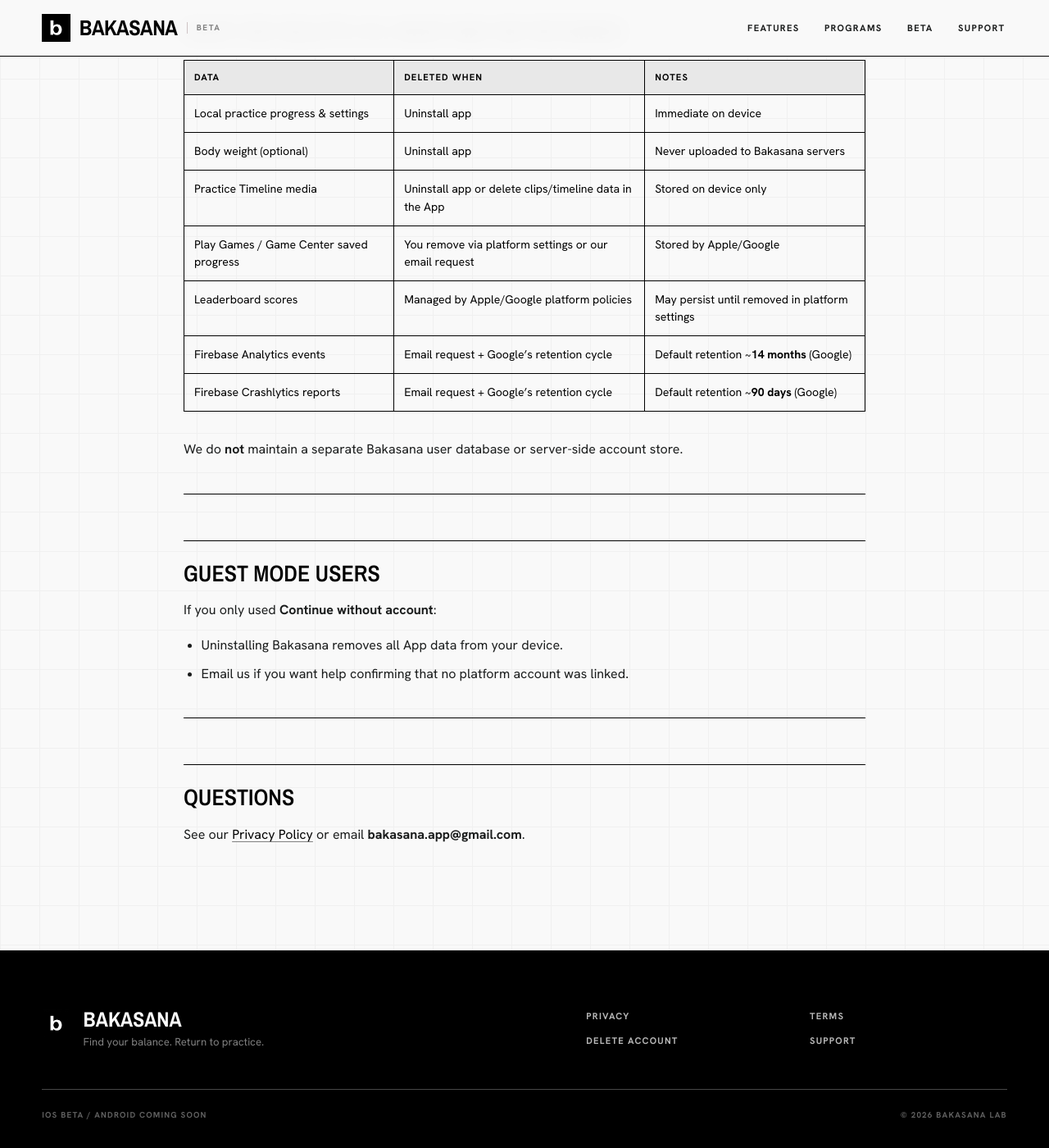
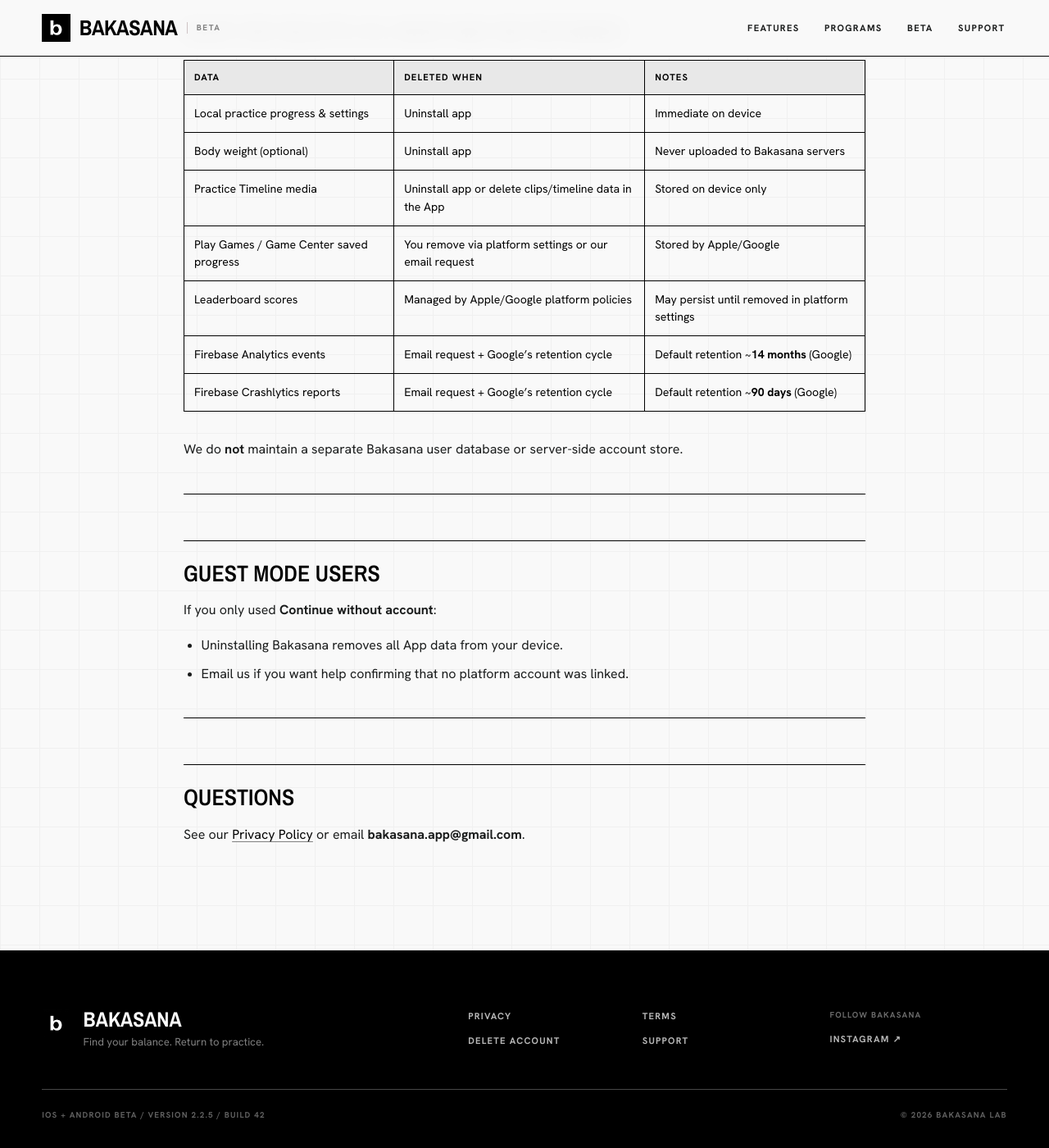
Before and after one commit to abelmosch/BKSN, a Jekyll site: the page built from delete-account/index.md, in a window 1280 px wide and 1400 px high, scrolled down 2503 px. Shown: the whole window at 82% size. Built offline with Jekyll 4.4.1, drawn with Linux system fonts in a browser that asks for light colours.

Commit message:
Update app version to 2.2.5 and build to 42; enhance beta access information for iOS and Android; add social media links to the site configuration and layout.

```diff
--- a/_config.yml
+++ b/_config.yml
@@ -3,6 +3,31 @@
 url: https://bakasana.app
 baseurl: ""
 production_url: https://bakasana.app
+
+app:
+  version: 2.2.5
+  build: 42
+  beta:
+    ios:
+      join_url: https://testflight.apple.com/join/r7A2STTS
+    android:
+      join_url: https://play.google.com/store/apps/details?id=com.bakasana.bakasana_app
+      web_join_url: https://play.google.com/apps/testing/com.bakasana.bakasana_app
+
+social_links:
+  - id: instagram
+    name: Instagram
+    link_text: "@bakasana.app"
+    url: https://www.instagram.com/bakasana.app/
+    enabled: true
+  - id: youtube
+    name: YouTube
+    url:
+    enabled: false
+  - id: threads
+    name: Threads
+    url:
+    enabled: false
 
 markdown: kramdown
 kramdown:
--- a/_layouts/default.html
+++ b/_layouts/default.html
@@ -6,6 +6,7 @@
   {% assign social_description = page.social_description | default: meta_description %}
   {% assign canonical_url = site.production_url | append: page.url %}
   {% assign social_image_url = site.production_url | append: '/assets/og/bakasana-preview.jpg' %}
+  {% assign enabled_social_links = site.social_links | where_exp: 'social', 'social.enabled and social.url' %}
   <meta charset="utf-8">
   <meta name="viewport" content="width=device-width, initial-scale=1">
   <title>{% if page.seo_title %}{{ page.seo_title }}{% elsif page.title %}{{ page.title }} — {{ site.title }}{% else %}{{ site.title }}{% endif %}</title>
@@ -103,8 +110,16 @@
         <a href="{{ '/delete-account/' | relative_url }}">Delete account</a>
         <a href="{{ '/support/' | relative_url }}">Support</a>
       </nav>
+      {% if enabled_social_links.size > 0 %}
+      <nav class="footer-social" aria-label="Social media">
+        <p class="footer-nav-title">Follow Bakasana</p>
+        {% for social in enabled_social_links %}
+          <a href="{{ social.url }}" target="_blank" rel="me noopener noreferrer" aria-label="Follow Bakasana on {{ social.name }}; opens in a new tab">{{ social.name }} <span aria-hidden="true">↗</span></a>
+        {% endfor %}
+      </nav>
+      {% endif %}
       <div class="footer-meta">
-        <span>iOS Beta / Android coming soon</span>
+        <span>iOS + Android Beta / Version {{ site.app.version }} / Build {{ site.app.build }}</span>
         <span>&copy; {{ site.time | date: '%Y' }} Bakasana Lab</span>
       </div>
     </div>
--- a/assets/css/main.css
+++ b/assets/css/main.css
@@ -898,6 +898,15 @@
   color: rgba(255, 255, 255, 0.42);
 }
 
+.beta-note--links a {
+  color: rgba(255, 255, 255, 0.78);
+  text-underline-offset: 0.22em;
+}
+
+.beta-note--links a:hover {
+  color: var(--white);
+}
+
 /* Support */
 
 .section-support {
@@ -1232,7 +1241,7 @@
 
 .footer-grid {
   display: grid;
-  grid-template-columns: 1.2fr 1fr;
+  grid-template-columns: 1.2fr 1fr minmax(9rem, 0.55fr);
   gap: 3rem;
   padding-block: clamp(2.5rem, 6vw, 4.5rem) 2rem;
 }
@@ -1270,7 +1279,8 @@
   gap: 0.7rem 2rem;
 }
 
-.footer-links a {
+.footer-links a,
+.footer-social a {
   width: fit-content;
   color: rgba(255, 255, 255, 0.72);
   font-size: 0.7rem;
@@ -1280,10 +1290,27 @@
   text-transform: uppercase;
 }
 
-.footer-links a:hover {
+.footer-links a:hover,
+.footer-social a:hover {
   color: var(--white);
   text-decoration: underline;
   text-underline-offset: 0.3em;
+}
+
+.footer-social {
+  display: flex;
+  flex-direction: column;
+  align-items: flex-start;
+  gap: 0.7rem;
+}
+
+.footer-social .footer-nav-title {
+  margin: 0 0 0.15rem;
+  color: rgba(255, 255, 255, 0.42);
+  font-size: 0.62rem;
+  font-weight: 700;
+  letter-spacing: 0.12em;
+  text-transform: uppercase;
 }
 
 .footer-meta {
@@ -1340,6 +1367,14 @@
   .support-intro {
     position: static;
   }
+
+  .footer-grid {
+    grid-template-columns: 1fr 1fr;
+  }
+
+  .footer-brand {
+    grid-column: 1 / -1;
+  }
 }
 
 @media (max-width: 700px) {
@@ -1444,6 +1479,10 @@
     gap: 2.5rem;
   }
 
+  .footer-brand {
+    grid-column: auto;
+  }
+
   .footer-meta {
     grid-column: auto;
     flex-direction: column;
```
Also changed, not shown: other parts of _layouts/default.html (+9 -3 lines), index.html (+13 -13 lines), support/index.md (+13 -1 lines), README.md.
